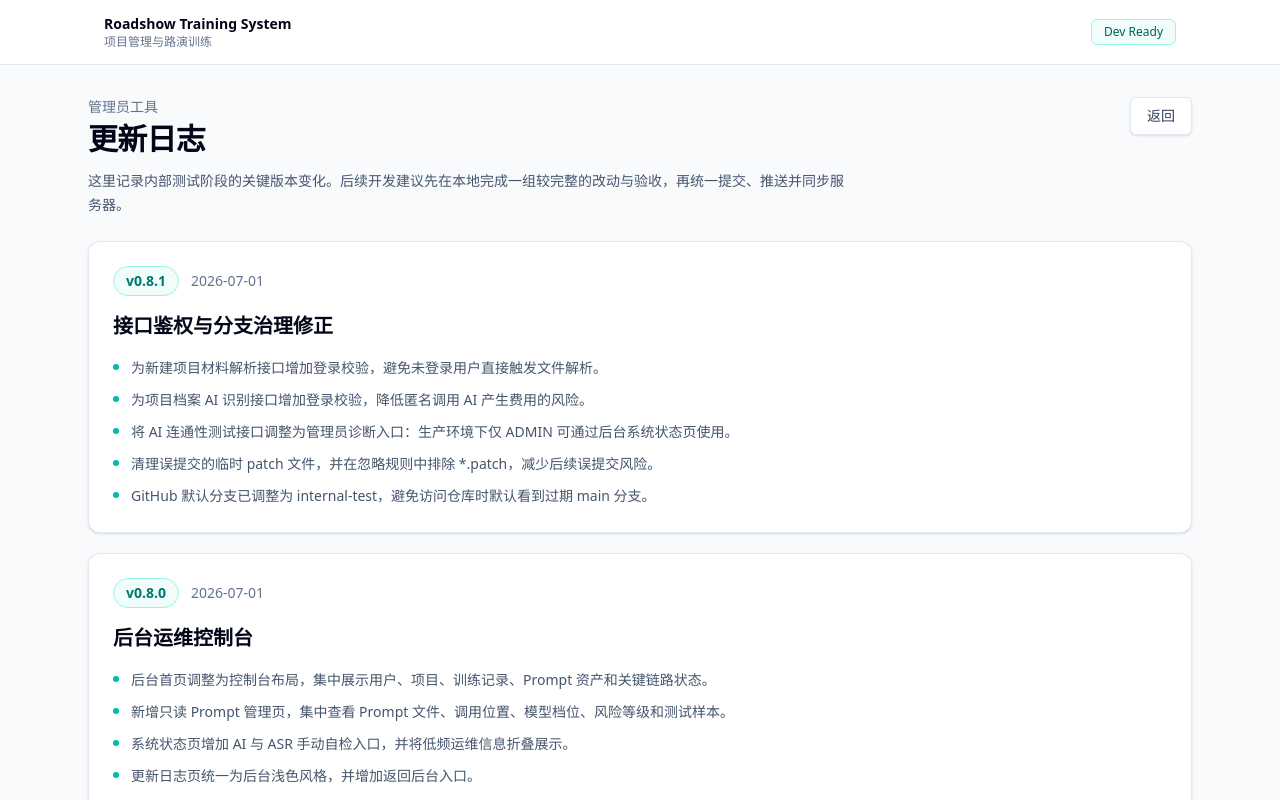
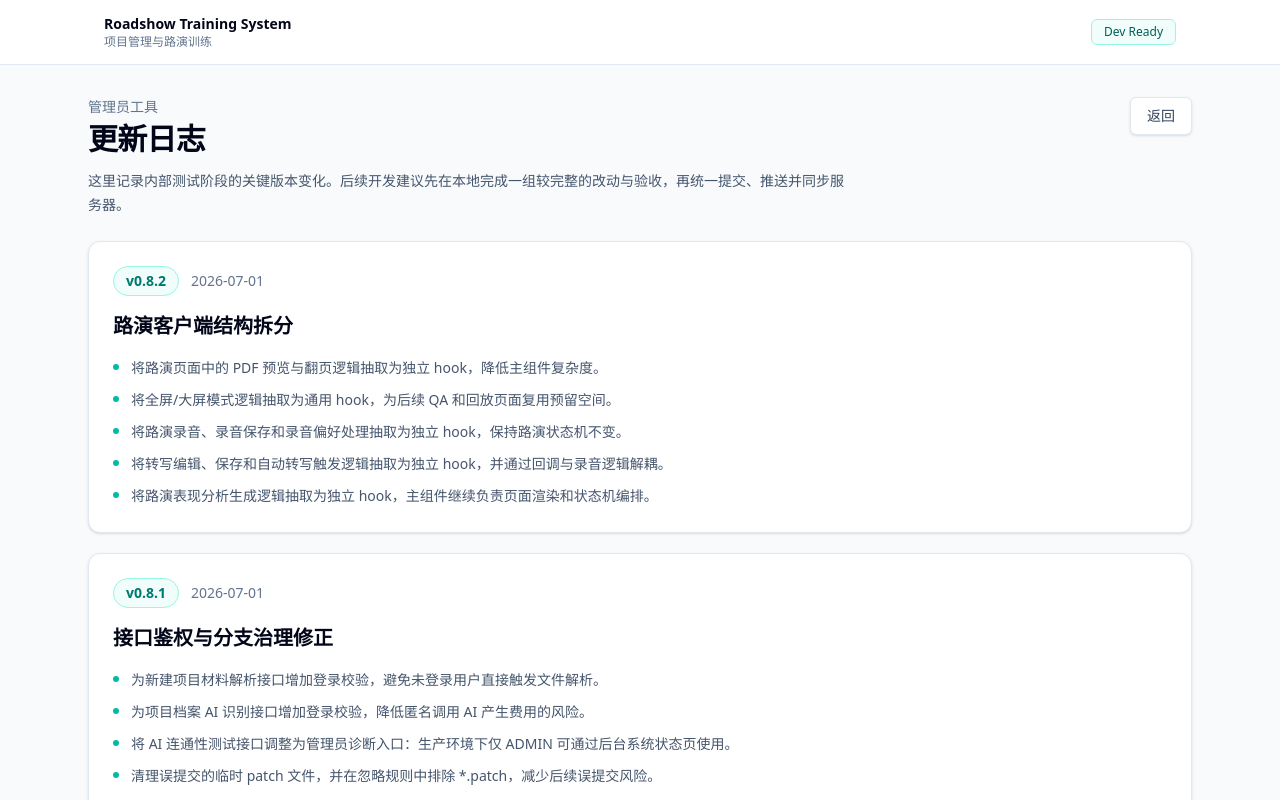
Before and after one commit to MarquezWang/roadshow-training-system, a Next.js app: page /changelog in a window 1280 px wide. Shown: the top 800 px of the page. Built offline with nearby package versions, Linux system fonts and the light colour scheme; no server answers.

Commit message:
docs: record pitch client refactor update

```diff
--- a/app/changelog/page.tsx
+++ b/app/changelog/page.tsx
@@ -1,6 +1,18 @@
 import Link from "next/link";
 
 const changelogItems = [
+  {
+    version: "v0.8.2",
+    date: "2026-07-01",
+    title: "路演客户端结构拆分",
+    items: [
+      "将路演页面中的 PDF 预览与翻页逻辑抽取为独立 hook，降低主组件复杂度。",
+      "将全屏/大屏模式逻辑抽取为通用 hook，为后续 QA 和回放页面复用预留空间。",
+      "将路演录音、录音保存和录音偏好处理抽取为独立 hook，保持路演状态机不变。",
+      "将转写编辑、保存和自动转写触发逻辑抽取为独立 hook，并通过回调与录音逻辑解耦。",
+      "将路演表现分析生成逻辑抽取为独立 hook，主组件继续负责页面渲染和状态机编排。",
+    ],
+  },
   {
     version: "v0.8.1",
     date: "2026-07-01",
```
